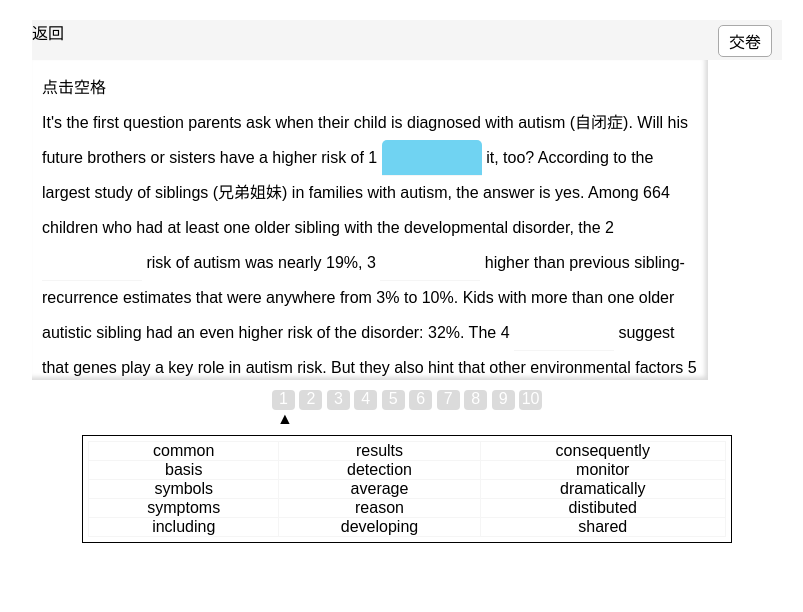
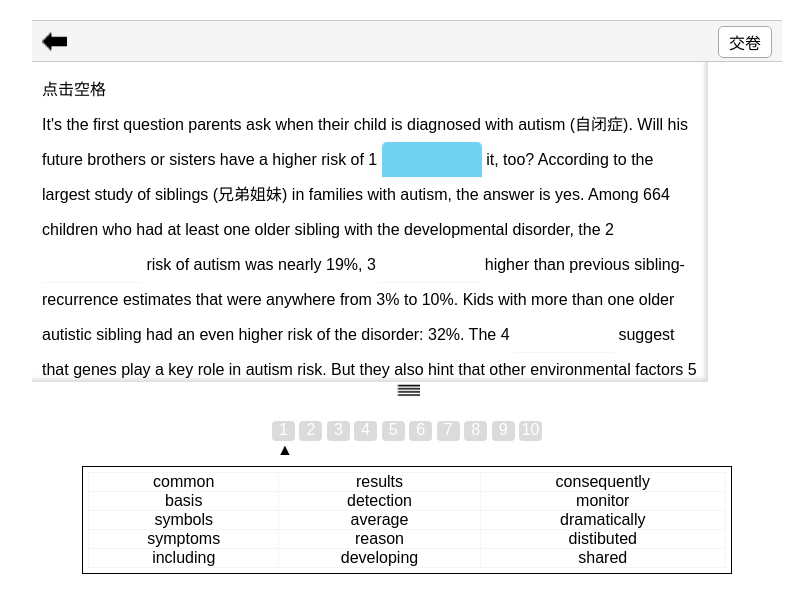
Before and after one commit to yaochiqkl/FillInTheBlank, a plain HTML site: page index.html in a window 1280 px wide. Shown: the whole page, without its empty margins (233-1036 px from the left). Drawn offline with Linux system fonts and the light colour scheme.

Commit message:
drag realization

```diff
--- a/index.html
+++ b/index.html
@@ -10,10 +10,10 @@
 	<nav></nav>
 	<article class="content">
 		<header class="head">
-			<span class="goback">返回</span>
+			<span class="goback"></span>
 			<span class="submit">交卷</span>
 		</header>
-		<section class="main">
+		<section class="main" id="main">
 			<div class="tip">点击空格</div>
 			<div class="text">
 				It's the first question parents ask when their child is diagnosed with autism (自闭症). Will his future brothers or sisters have a higher risk of 1
@@ -38,6 +38,9 @@
 
 			</div>
 		</section>
+		<div id="drag">
+			<span class="dragImg"></span>
+		</div>
 		<section class="foot">
 			<div class="number">
 				<span class="question_number" title="0">1</span>
@@ -120,14 +123,17 @@
 	<script>
  		$(function(){
  			//$(".main").scrollTop(0);
- 			//init triangle
+
  			(function(){
+ 				//init triangle
  				var triangle = "<span id = 'triangle'>▲</div>";
  				$(".number").append(triangle);
  				$("#triangle").css({
  					"position":"relative",
  					"left":"-122px"
  				});
+ 				//init drag
+ 				bindResize(document.getElementById('main'));
  			})();
  			var clickEffect = function(){
  				var $n = $(this).index();
@@ -179,7 +185,9 @@
 				checkAnswers();
 			});
 		});
+	//正确答案
 	var answers = new Array("common","results","consequently","basis","detection","monitor","symbols","average","dramatically","symptoms");
+	//选项
 	var options = new Array("common","results","consequently","basis","detection","monitor","symbols","average","dramatically","symptoms","reason","distributed","including","developing","shared");
 	for(var i = 0; i < options.length; i++){
 		//console.log(options[i]);
@@ -215,6 +223,47 @@
 	function showAnalysis () {
 
 	}
+	//drag realization
+	function bindResize(el){
+	       //初始化参数
+	       var els = el.style,
+	           y = 0;
+	       $("#drag").mousedown(function(e){
+	           //按下元素后，计算当前鼠标与对象计算后的坐标
+	           y = e.clientY - el.offsetHeight + 20;
+	           //在支持 setCapture 做些东东
+/*	           el.setCapture ? (
+	               //捕捉焦点
+	               el.setCapture(),
+	               //设置事件
+	               el.onmousemove = function(ev){
+	                   mouseMove(ev || event) ;
+	               },
+	               el.onmouseup = mouseUp
+	           ) : (
+	               //绑定事件 */
+	               $(document).bind("mousemove",mouseMove).bind("mouseup",mouseUp) ;
+/*	           ) */
+	           e.preventDefault() ;
+	       });
+	       //移动事件
+	       function mouseMove(e){
+	           els.height = e.clientY - y + 'px' ;
+	       }
+	       //停止事件
+	       function mouseUp(){
+/*	           //在支持 releaseCapture 做些东东
+	           el.releaseCapture ? (
+	               //释放焦点
+	               el.releaseCapture(),
+	               //移除事件
+	               el.onmousemove = el.onmouseup = null
+	           ) : (
+	               //卸载事件 */
+	               $(document).unbind("mousemove", mouseMove).unbind("mouseup", mouseUp) ;
+/*	           ) */
+	       }
+	   }
 	</script>
 </body>
 </html>
--- a/main.css
+++ b/main.css
@@ -32,6 +32,17 @@ a:active{ text-decoration: none; }
 .content .head {
 	height: 40px;
 	background-color: #F5F5F5;
+	border-top: #C9C9C9 1px solid;
+	border-bottom: #C9C9C9 1px solid;
+}
+.content .head .goback{
+	background: url(back.png) 10px 8px no-repeat ;
+	background-size:25px 25px;
+	display: inline-block;
+	width: 40px;
+	height: 40px;
+	padding:  0;
+	cursor: pointer;
 }
 .content .head .submit{
 	float: right;
@@ -48,6 +59,9 @@ a:active{ text-decoration: none; }
 	padding: 10px;
 	box-shadow: -3px -3px 4px #DBDBDB inset;
 	line-height: 35px;
+	position: relative;
+	min-height: 200px;
+	max-height: 350px;
 	/*border: 1px solid grey;*/
 }
 .content .main .text .question{
@@ -81,9 +95,21 @@ a:active{ text-decoration: none; }
 	color: white;
 	padding: 5px 10px;
 }
-
+.content #drag{
+	cursor: n-resize;
+	width: 100%;
+	margin: 0 auto;
+	text-align: center;
+}
+.content #drag .dragImg{
+	display: inline-block;
+	background: url(drag.png) 0 -5px no-repeat;
+	background-size:45px 25px;
+	height: 25px;
+	width: 25px;
+}
 .content .foot {
-
+	overflow: auto;
 }
 .content .foot .number{
 	text-align: center;
```
Also changed, not shown: back.png (added), drag.png (added).
